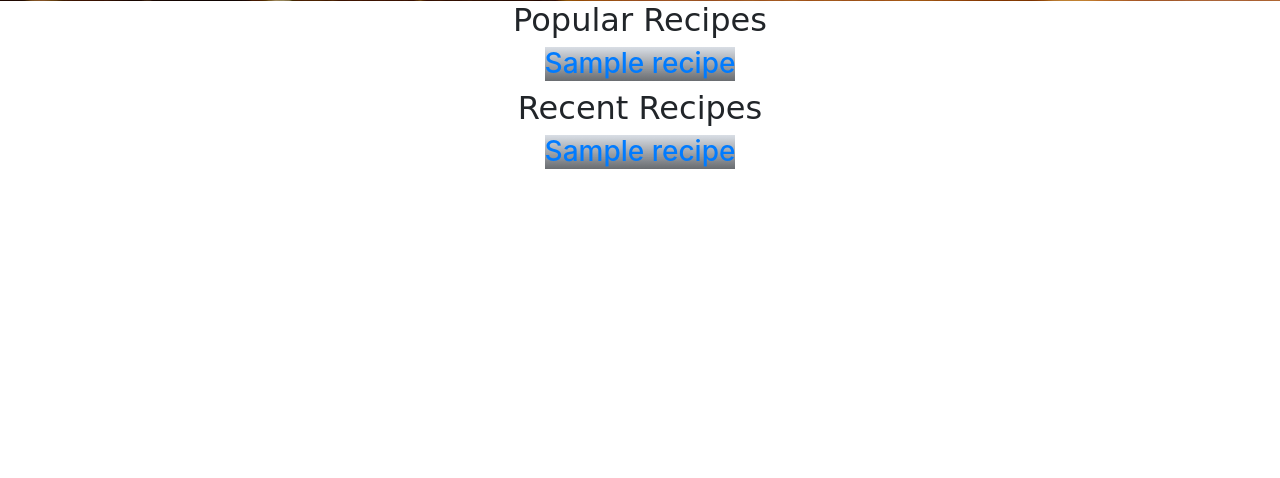
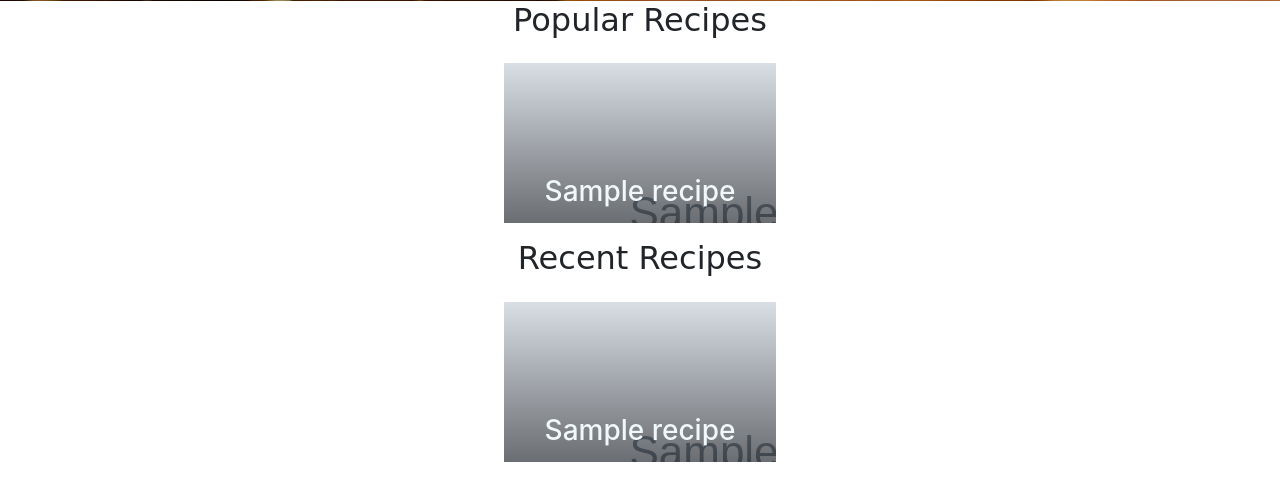
Before and after one commit to Code-Institute-Submissions/DCD-Milestone-Project-5, a Flask app: page / in a window 1280 px wide. Shown: the part 529-1007 px from the top of the page. Before the commit the page ends 698 px from the top, so only its background shows below. Run offline with Flask 2, Linux system fonts and the light colour scheme; grey boxes marked "Sample" are stand-in pictures; a database or web service that is not in the repository returns one stand-in record (values such as "Sample title"); some libraries are stand-ins or nearby versions; some web fonts are replaced.

Commit message:
styling and html structure for recipe thumbnails

```diff
--- a/static/css/style.css
+++ b/static/css/style.css
@@ -20,11 +20,11 @@ font-family: 'Mukta', sans-serif;
     text-decoration: none;
 }
 
-.nav-logo, .navbar-item a, .title-splash{
+.nav-logo, .navbar-item a, .title-splash, .recipe-thumbnail-object{
     color:#f0f8fa;
 }
 
-.navbar-item a:hover, .nav-logo:hover{
+.navbar-item a:hover, .nav-logo:hover, .recipe-thumbnail-object:hover{
     color:#d3d6d6;
     text-decoration: none;
 }
@@ -54,6 +54,22 @@ font-family: 'Mukta', sans-serif;
     vertical-align: middle;
 }
 
+.recipe-thumbnail-object{
+    width: 17rem;
+    margin:1rem 1.5rem;
+    height:10rem;
+}
+
+.thumbnail-background{
+    height:100%;
+    width:100%;
+}
+
+.thumbnail-title{
+    text-align: center;
+    bottom: -7rem;
+    position: relative;
+}
 
 /*Home page*/
 .title-splash{
--- a/templates/home.html
+++ b/templates/home.html
@@ -6,9 +6,9 @@
     <h2 class="title">Popular Recipes</h2>
     <div class="row justify-content-center">
         {% for recipe in recipes_popular %}
-            <a href="{{ url_for('recipe_page', ID=recipe._id) }}">
-                <div class="recipe-thumbnail-object" style="background:linear-gradient(rgba(255,255,255,0.1), rgba(0,0,0,0.5)), url('{{recipe.image_link}}')"><!--Not happy with the inline styling, but not aware of a clearer way to pass this yet.-->
-                    <h3>{{recipe.recipe_name}}</h3>
+            <a class="recipe-thumbnail-object"  href="{{ url_for('recipe_page', ID=recipe._id) }}">
+                <div class="thumbnail-background" style="background:linear-gradient(rgba(255,255,255,0.1), rgba(0,0,0,0.5)), url('{{recipe.image_link}}')"><!--Not happy with the inline styling, but not aware of a clearer way to pass this yet.-->
+                    <h3 class="thumbnail-title">{{recipe.recipe_name}}</h3>
                 </div>
             </a>
         {% endfor %}
@@ -16,9 +16,9 @@
     <h2 class="title">Recent Recipes</h2>
     <div class="row justify-content-center">
         {% for recipe in recipes_new %}
-            <a href="{{ url_for('recipe_page', ID=recipe._id) }}">
-                <div class="recipe-thumbnail-object" style="background:linear-gradient(rgba(255,255,255,0.1), rgba(0,0,0,0.5)), url('{{recipe.image_link}}')"><!--Not happy with the inline styling, but not aware of a clearer way to pass this yet.-->
-                    <h3>{{recipe.recipe_name}}</h3>
+            <a class="recipe-thumbnail-object"  href="{{ url_for('recipe_page', ID=recipe._id) }}">
+                <div class="thumbnail-background" style="background:linear-gradient(rgba(255,255,255,0.1), rgba(0,0,0,0.5)), url('{{recipe.image_link}}')"><!--Not happy with the inline styling, but not aware of a clearer way to pass this yet.-->
+                    <h3 class="thumbnail-title">{{recipe.recipe_name}}</h3>
                 </div>
             </a>
         {% endfor %}
```
